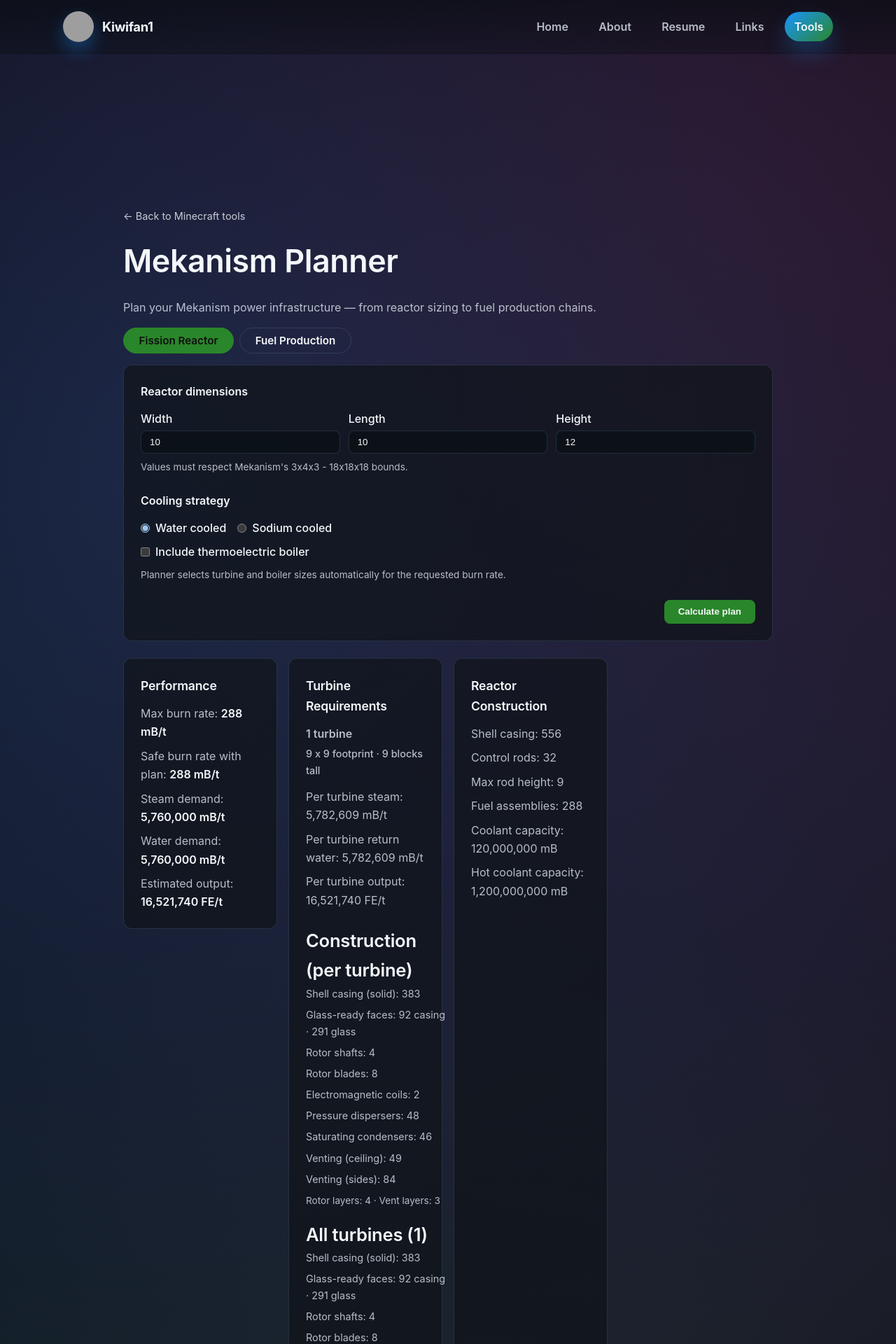
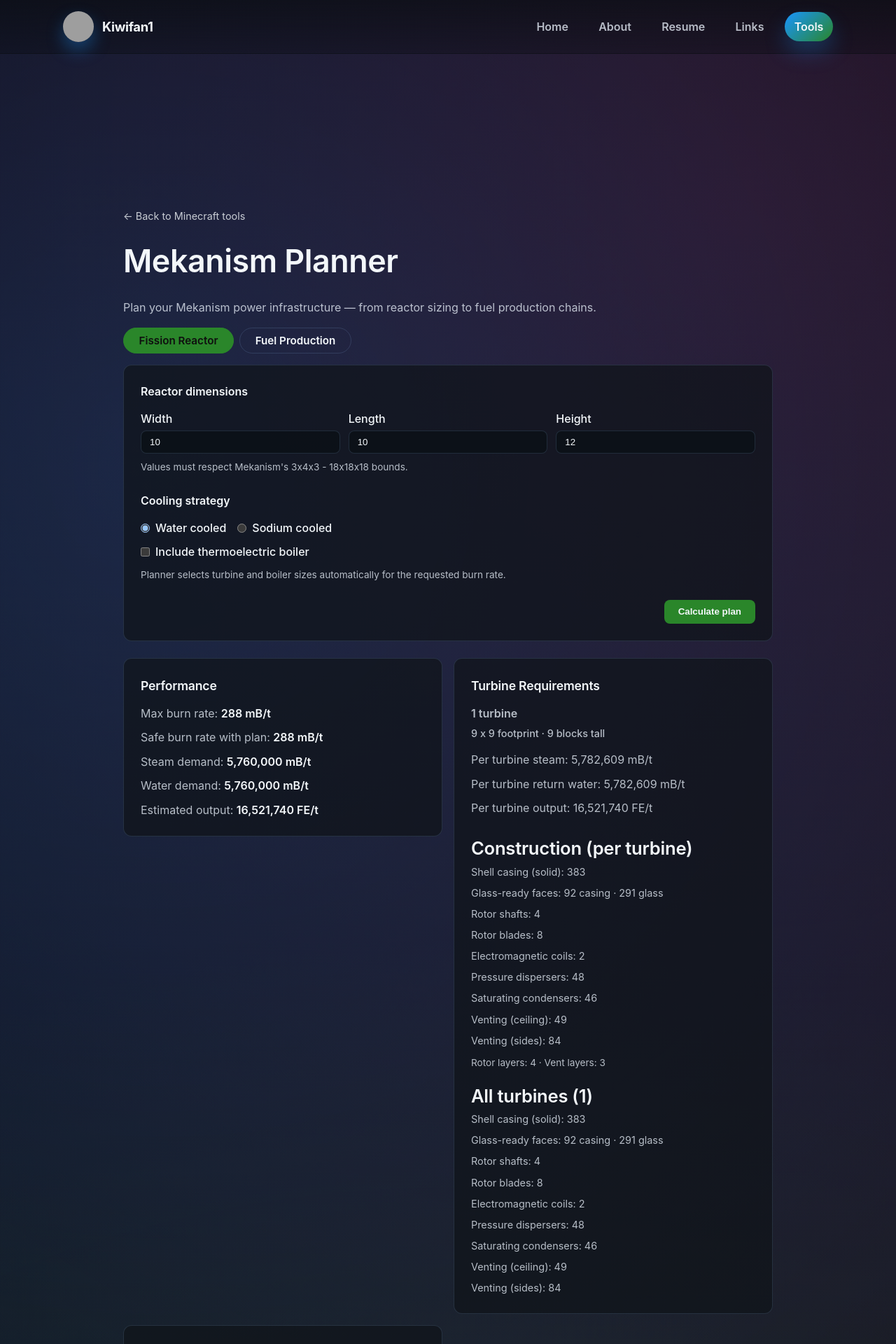
Before and after one commit to Kiwifan1/Kiwifan1.github.io, an Angular app: page /tools/minecraft/mekanism in a window 1280 px wide. Shown: the top 1920 px of the page at 70% size. Built offline with nearby package versions, Linux system fonts and the light colour scheme; grey boxes are pictures that could not be loaded.

Commit message:
Fix fission planner card compression: increase min column width to 340px

```diff
--- a/src/app/tools/minecraft/mekanism/fission-planner/fission-planner.css
+++ b/src/app/tools/minecraft/mekanism/fission-planner/fission-planner.css
@@ -98,7 +98,7 @@
 .planner__results {
   display: grid;
   gap: 1rem;
-  grid-template-columns: repeat(auto-fit, minmax(220px, 1fr));
+  grid-template-columns: repeat(auto-fit, minmax(340px, 1fr));
 }
 
 .planner__card {
```
